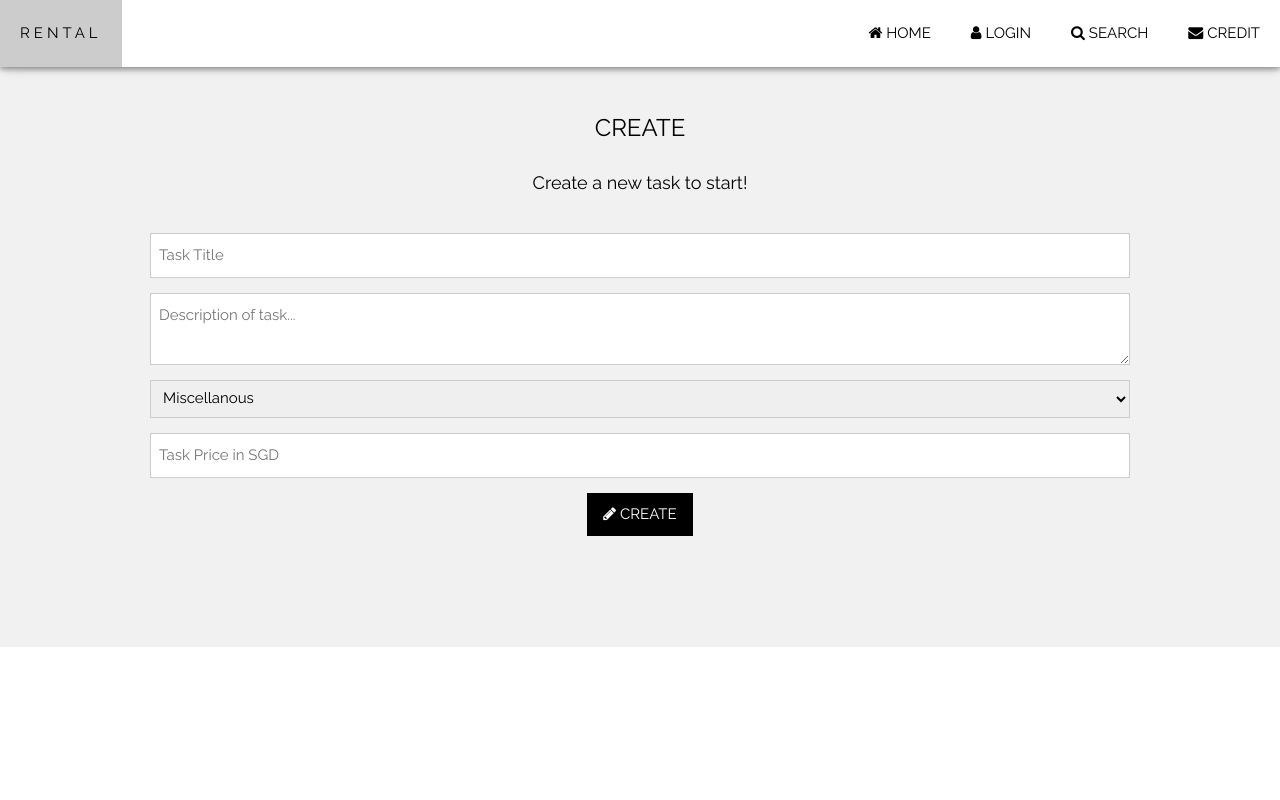
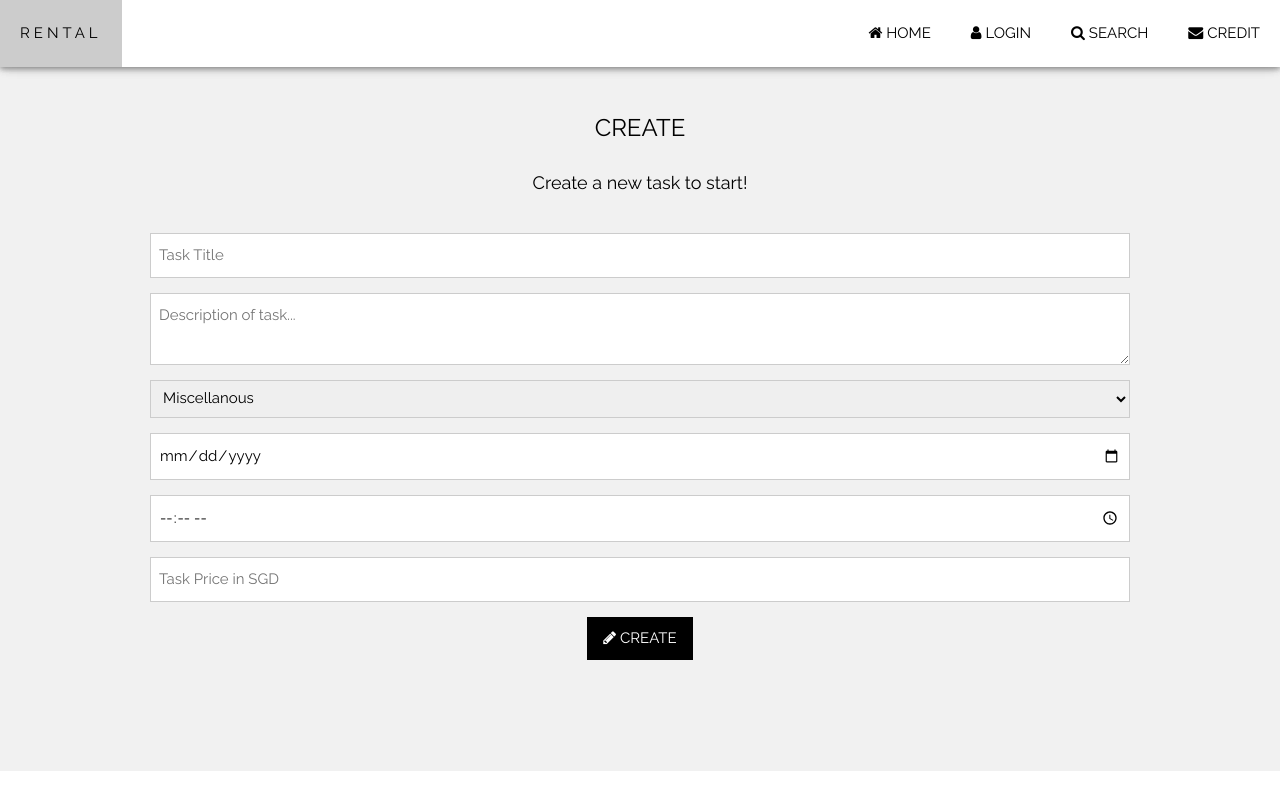
Before and after one commit to Damienskt/Task_Sourcing, a PHP site: page /demo/createTask.php in a window 1280 px wide. Run offline with PHP 8.4, Linux system fonts and the light colour scheme; some libraries are stand-ins or nearby versions.

Commit message:
createTask.php: update create to insert more attributes.

```diff
--- a/htdocs/createTask.php
+++ b/htdocs/createTask.php
@@ -48,6 +48,12 @@ body, html {
           </select>
         </p>
         <p>
+          <input class="w3-input w3-border" type="date" required name="taskdate">
+        </p>
+        <p>
+          <input class="w3-input w3-border" type="time" required name="tasktime">
+        </p>
+        <p>
           <input class="w3-input w3-border" type="number" placeholder="Task Price in SGD" required name="taskprice">
         </p>
         <p>
@@ -67,7 +73,7 @@ body, html {
     // Connect to database. Change pw and dbname as accordingly
     $db     = pg_connect("host=localhost port=5432 dbname=Project1 user=postgres password=root");
     $rn = $_SESSION['user']; // current session user
-    $result = pg_query($db, "INSERT INTO task (creator, title, description, type, price) VALUES ('$rn', '$_POST[tasktitle]', '$_POST[taskdescription]', '$_POST[tasktype]', '$_POST[taskprice]')");
+    $result = pg_query($db, "INSERT INTO task (username, title, description, type, date, time, price) VALUES ('$rn', '$_POST[tasktitle]', '$_POST[taskdescription]', '$_POST[tasktype]', '$_POST[taskdate]', '$_POST[tasktime]', '$_POST[taskprice]')");
 
     if(!$result) {
       echo "<script> alert('try again') </script>";
```
